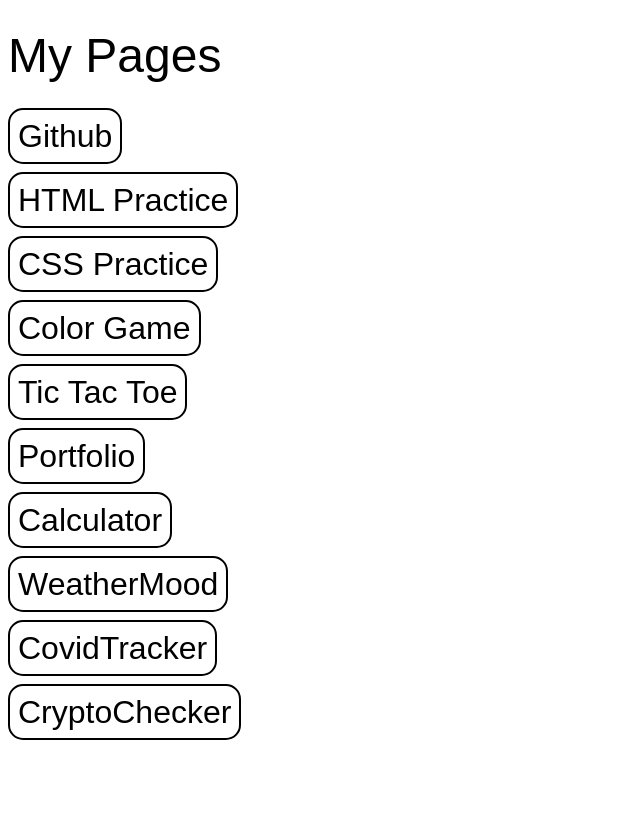
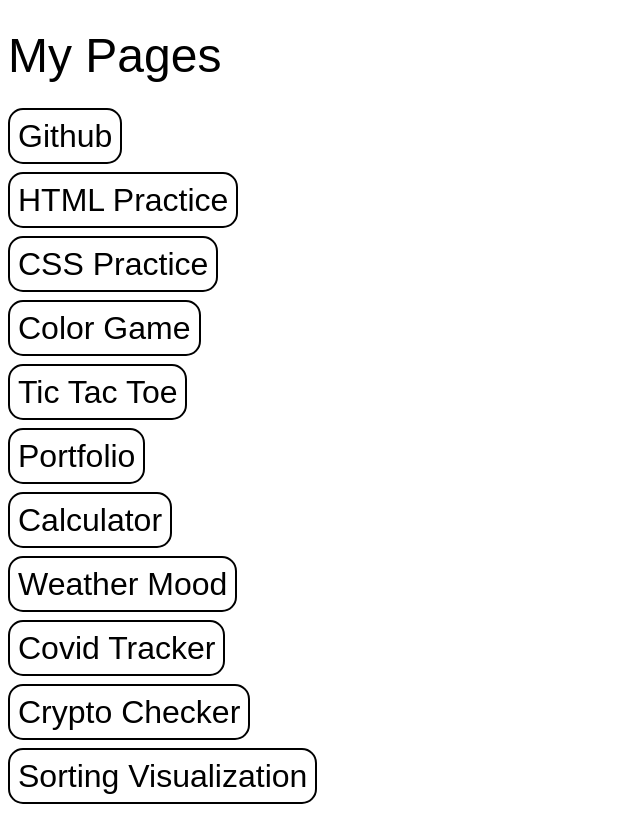
Before and after one commit to alen0612/ShortCut, a plain HTML site: page index.html in a window 1280 px wide. Shown: the whole page, without its empty margins (0-640 px from the left). Drawn offline with Linux system fonts and the light colour scheme.

Commit message:
Update index.html

```diff
--- a/index.html
+++ b/index.html
@@ -41,15 +41,19 @@
     </a>
     <br>
     <a href="https://alen0612.github.io/Weather-Mood-Client/" className="link">
-        WeatherMood
+        Weather Mood
     </a>
     <br>
     <a href="https://alen0612.github.io/covid-tracker/" className="link">
-        CovidTracker
+        Covid Tracker
     </a>
     <br>
     <a href="https://alen0612.github.io/crypto-checker/" className="link">
-        CryptoChecker
+        Crypto Checker
+    </a>
+    <br>
+    <a href="https://alen0612.github.io/sorting-visualization/" className="link">
+        Sorting Visualization
     </a>
 </body>
 
```
